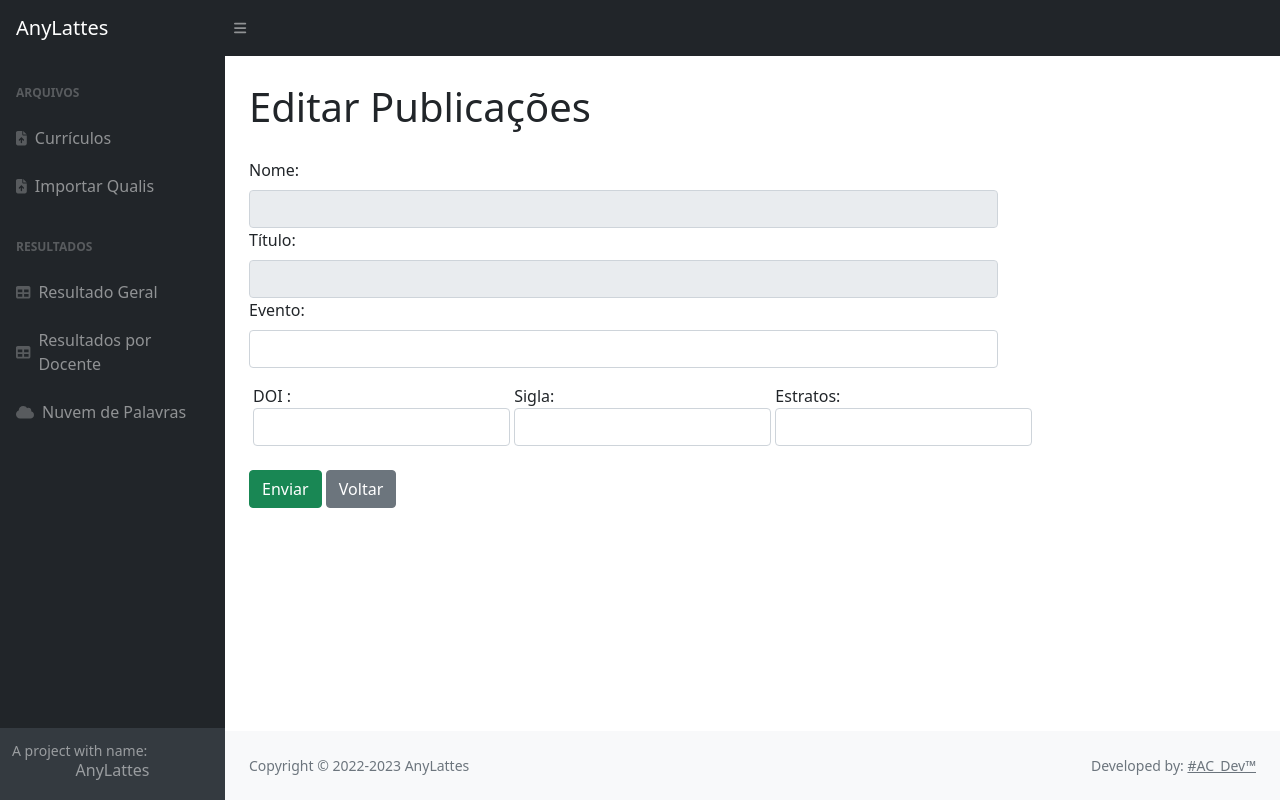
After one commit to alexcirilo/AnyLattes, a Flask app: template templates/edita_publicacao_docente.html in a window 1280 px wide. The commit adds this page. Run offline with Flask 2, Linux system fonts and the light colour scheme; the template is opened without the code that fills it, so the values that code supplies are empty; some libraries are stand-ins or nearby versions.

Commit message:
correção editar publicacao por docente e atualizacao requirements.txt

```diff
--- a/app.py
+++ b/app.py
@@ -317,6 +317,11 @@ def edita_publicacao(id):
     mostra = mostra_publicacao(id)
     return render_template('edita_publicacao.html',mostra=mostra)
 
+@app.route("/edita_publicacao_docente/<id>",methods=['POST','GET'])
+def edita_publicacao_docente(id):
+    mostra = mostra_publicacao(id)
+    return render_template('edita_publicacao_docente.html',mostra=mostra)
+
 @app.route('/atualiza',methods=['POST'])
 def atualiza():
     if request.method=="POST":
--- /dev/null
+++ b/templates/edita_publicacao_docente.html
@@ -0,0 +1,52 @@
+{% extends 'base.html'%}
+{%block content%}
+<h1>{%block title%}Editar Publicações {%endblock%}</h1>
+<!-- <div class="spinner-wrapper">
+    <div class="spinner-border text-primary" role="status">
+        <span class="visually-hidden">Loading...</span>
+    </div>
+</div> -->
+<form action="{{ url_for('atualiza') }}" method="post" class="form-inline">
+    <div class="row">
+        <div class="col-md-9">
+            <input type="hidden" name="id" value="{{mostra[0]}}">
+
+            <div class="form-group">
+                <label for="nome_docente" class="form-label">Nome: </label>
+                <input disabled type="text" name="nome_docente" value="{{mostra[1]}}" class="form-control">
+            </div>
+            <div class="form-group">
+                <label for="titulo" class="form-label">Título:</label>
+                <input disabled type="text" name="titulo" value="{{mostra[2]}}" class="form-control">
+            </div>
+
+            <div class="form-group">
+                <label for="nome_docente" class="form-label"> Evento: </label>
+                <input type="text" name="nome_evento" value="{{mostra[5]}}" class="form-control">
+            </div>
+        </div>
+        <div class="card-body">
+            <div class="row">
+                <div class="container">
+                    <label for="nome_docente" class="form-label"> DOI :
+                        <input type="text" name="doi" value="{{mostra[3]}}" class="form-control col-md-3">
+                    </label>
+
+                    <label for="nome_docente" class="form-label">Sigla:
+                        <input type="text" name="sigla" value="{{mostra[4]}}" class="form-control">
+                    </label>
+                    <label for="nome_docente" class="form-label">Estratos:
+                        <input type="text" name="estratos" value="{{mostra[6]}}" class="form-control col-md-2">
+                    </label>
+                </div>
+            </div>
+        </div>
+        <div>
+            <button type="submit" class="btn btn-success">Enviar</button>
+            <a href="{{url_for('resultado_por_docente')}}" class="btn btn-secondary" type="button">Voltar</a>
+        </div>
+    </div>
+</form>
+
+
+{%endblock%}
--- a/templates/producao_intelectual.html
+++ b/templates/producao_intelectual.html
@@ -24,7 +24,7 @@
                 <td style="text-align: left;">{{lista[4]}}</td>
                 <td>{{lista[9]}}</td>
                 <td>{{lista[10]}}</td>
-                <td><a href="{{url_for('edita_publicacao',id=lista[0])}}"><i class="fas fa-pen me-1"></i></a></td>
+                <td><a href="{{url_for('edita_publicacao_docente',id=lista[0])}}"><i class="fas fa-pen me-1"></i></a></td>
             </tr>
             {%endfor%}
         </tbody>
```
Also changed, not shown: requirements copy.txt (+9 -15 lines), requirements.txt (+42 -1 lines), static/images/matriz_colaboracao_circular.png.
